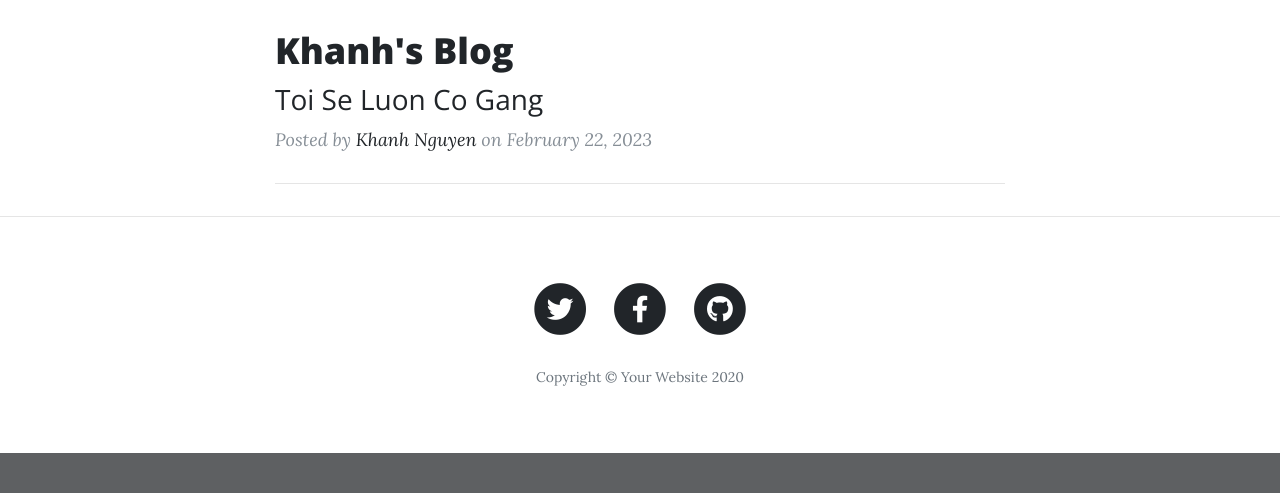
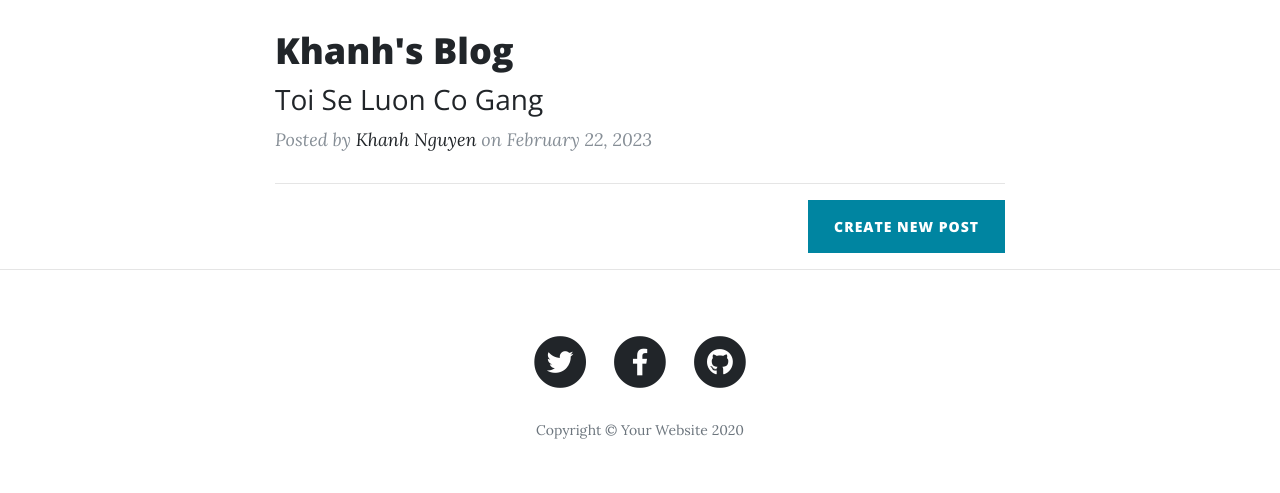
Before and after one commit to khanhvipdinhpro/My-blog-with-users, a Flask app: page / in a window 1280 px wide. Shown: the part 583-1076 px from the top of the page. Before the commit the page ends 1036 px from the top, so only its background shows below. Run offline with Flask 3, Linux system fonts and the light colour scheme; some libraries are stand-ins or nearby versions.

Commit message:
Change make_post_button to bootstrap sunmit form, delete {% extends 'bootstrap/base.html' %} in register.html, login.html, post.html

```diff
--- a/forms.py
+++ b/forms.py
@@ -28,3 +28,6 @@
 class CommentForm(FlaskForm):
     comment = CKEditorField("Comment", validators=[DataRequired()])
     submit = SubmitField("Submit Comment")
+
+class CreateNewPostButton(FlaskForm):
+    submit = SubmitField("Create New Post")
--- a/main.py
+++ b/main.py
@@ -6,7 +6,7 @@
 from flask_sqlalchemy import SQLAlchemy
 from sqlalchemy.orm import relationship
 from flask_login import UserMixin, login_user, LoginManager, login_required, current_user, logout_user
-from forms import CreatePostForm, RegisterForm, LoginForm, CommentForm
+from forms import CreatePostForm, RegisterForm, LoginForm, CommentForm, CreateNewPostButton
 from flask_gravatar import Gravatar
 from functools import wraps
 import os
@@ -107,10 +107,17 @@
         return f(*args, **kwargs)
     return decorated_function
 
-@app.route('/')
+@app.route('/', methods=["POST", "GET"])
 def get_all_posts():
     posts = BlogPost.query.all()
-    return render_template("index.html", all_posts=posts)
+    new_post_button = CreateNewPostButton()
+    if new_post_button.validate_on_submit():
+        if not current_user.is_authenticated:
+            flash("You need to login or register to create new post.")
+            return redirect(url_for("login"))
+        else:
+            return redirect(url_for("add_new_post"))
+    return render_template("index.html", all_posts=posts, form=new_post_button)
 
 
 @app.route('/register', methods=["POST", "GET"])
@@ -197,7 +204,7 @@
 
 
 @app.route("/new-post", methods=["POST", "GET"])
-@admin_only
+
 def add_new_post():
     form = CreatePostForm()
     if form.validate_on_submit():
--- a/templates/header.html
+++ b/templates/header.html
@@ -8,11 +8,13 @@
   <meta name="description" content="">
   <meta name="author" content="">
 
-  <title>Angela's Blog</title>
+  <title>Nhàn Hiệp Blog</title>
+
 
   <!-- Bootstrap core CSS -->
   <link href="{{ url_for('static', filename='vendor/bootstrap/css/bootstrap.min.css') }}" rel="stylesheet">
-
+  <!-- Page icon -->
+  <link rel="icon" href="https://cdn-icons-png.flaticon.com/512/4509/4509624.png">
   <!-- Custom fonts for this template -->
   <link href="{{ url_for('static', filename='vendor/fontawesome-free/css/all.min.css')}}" rel="stylesheet" type="text/css">
   <link href='https://fonts.googleapis.com/css?family=Lora:400,700,400italic,700italic' rel='stylesheet' type='text/css'>
@@ -28,7 +30,7 @@
   <!-- Navigation -->
   <nav class="navbar navbar-expand-lg navbar-light fixed-top" id="mainNav">
     <div class="container">
-      <a class="navbar-brand" href="{{url_for('get_all_posts')}}">Angela's Blog</a>
+      <a class="navbar-brand" href="{{url_for('get_all_posts')}}">Nhàn Hiệp Blog</a>
       <button class="navbar-toggler navbar-toggler-right" type="button" data-toggle="collapse" data-target="#navbarResponsive" aria-controls="navbarResponsive" aria-expanded="false" aria-label="Toggle navigation">
         Menu
         <i class="fas fa-bars"></i>
--- a/templates/index.html
+++ b/templates/index.html
@@ -1,14 +1,15 @@
 {% include "header.html" %}
+{% import "bootstrap/wtf.html" as wtf %}
 
   <!-- Page Header -->
-  <header class="masthead" style="background-image: url('https://images.unsplash.com/photo-1470092306007-055b6797ca72?ixlib=rb-1.2.1&auto=format&fit=crop&w=668&q=80')">
+  <header class="masthead" style="background-image: url('https://cdn.sforum.vn/sforum/wp-content/uploads/2022/11/vo-lam-nhan-hiep-thumb.jpg')">
     <div class="overlay"></div>
     <div class="container">
       <div class="row">
         <div class="col-lg-8 col-md-10 mx-auto">
           <div class="site-heading">
-            <h1>Angela's Blog</h1>
-            <span class="subheading">A collection of random musings.</span>
+            <h1>Nhàn Hiệp Blog</h1>
+            <span class="subheading">Where you can share knowledge about game.</span>
           </div>
         </div>
       </div>
@@ -34,7 +35,7 @@
             <a href="#">{{post.author.name}}</a>
             on {{post.date}}
             {% if current_user.id == 1 %}
-            <a href="{{url_for('delete_post', post_id=post.id) }}">✘</a>
+            <a class="sub-text text-danger" href="{{url_for('delete_post', post_id=post.id) }}">✘ Delete</a>
             {% endif %}
           </p>
         </div>
@@ -43,11 +44,12 @@
 
 
         <!-- New Post -->
-        {% if current_user.id == 1: %}
+
         <div class="clearfix">
-          <a class="btn btn-primary float-right" href="{{url_for('add_new_post')}}">Create New Post</a>
+          {{ wtf.quick_form(form, novalidate=True, button_map={"submit": "primary float-right"}) }}
         </div>
-        {% endif %}
+
+
       </div>
     </div>
   </div>
--- a/templates/login.html
+++ b/templates/login.html
@@ -1,4 +1,4 @@
-{% extends 'bootstrap/base.html' %}
+
 {% import "bootstrap/wtf.html" as wtf %}
 
 {% block content %}
@@ -12,7 +12,7 @@
         <div class="col-lg-8 col-md-10 mx-auto">
           <div class="page-heading">
             <h1>Log In</h1>
-            <span class="subheading">Welcome Back!</span>
+            <span class="subheading">Welcome Nhàn Hiệp!</span>
           </div>
         </div>
       </div>
--- a/templates/make-post.html
+++ b/templates/make-post.html
@@ -1,4 +1,4 @@
-{% extends 'bootstrap/base.html' %}
+
 {% import "bootstrap/wtf.html" as wtf %}
 
 {% block content %}
--- a/templates/post.html
+++ b/templates/post.html
@@ -53,7 +53,7 @@
                       {{ comment.text|safe }}
                       <span class="date sub-text">{{ comment.comment_author.name }}</span>
                       {% if comment.comment_author.id == current_user.id or current_user.id == 1: %}
-                      <a href="{{url_for('delete_comment', comment_id=comment.id) }}">✘</a>
+                      <a class="sub-text text-danger" href="{{url_for('delete_comment', comment_id=comment.id) }}">✘ Delete comment</a>
                       {% endif %}
                     </div>
 
```
